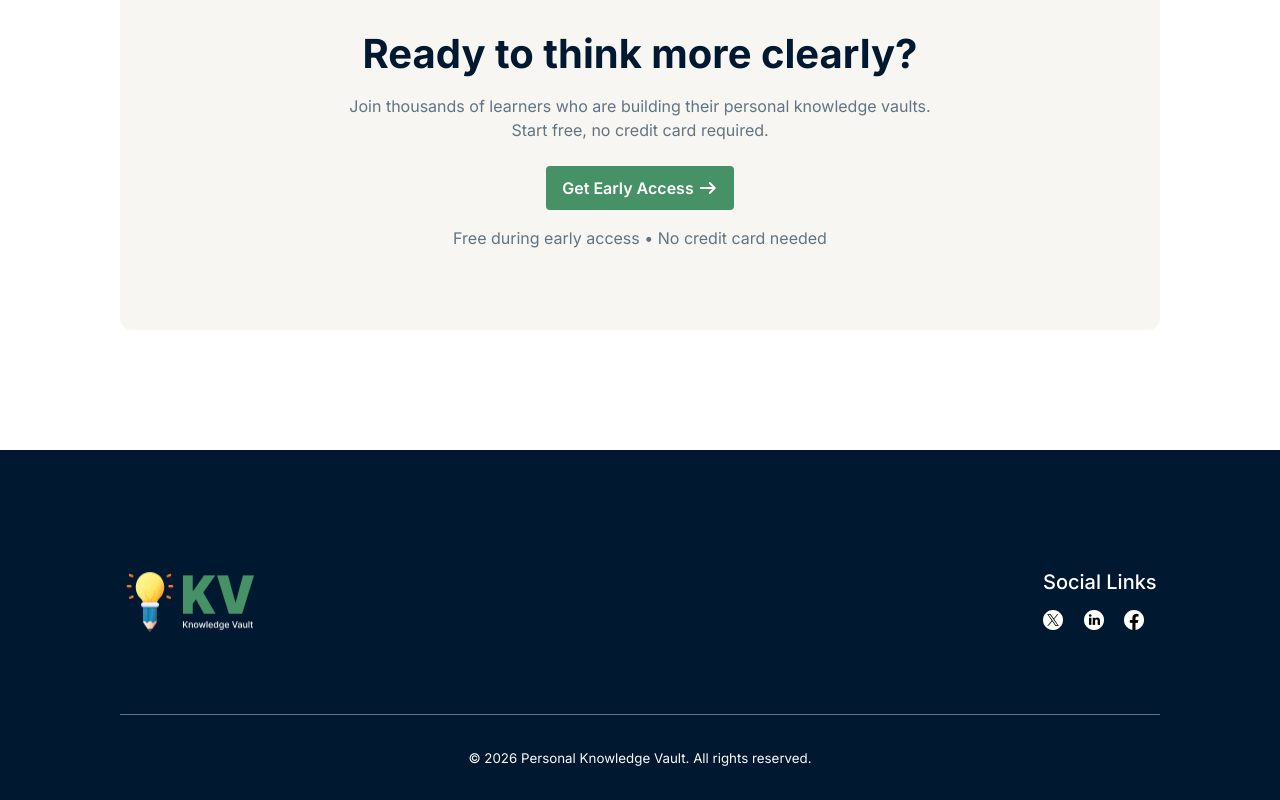
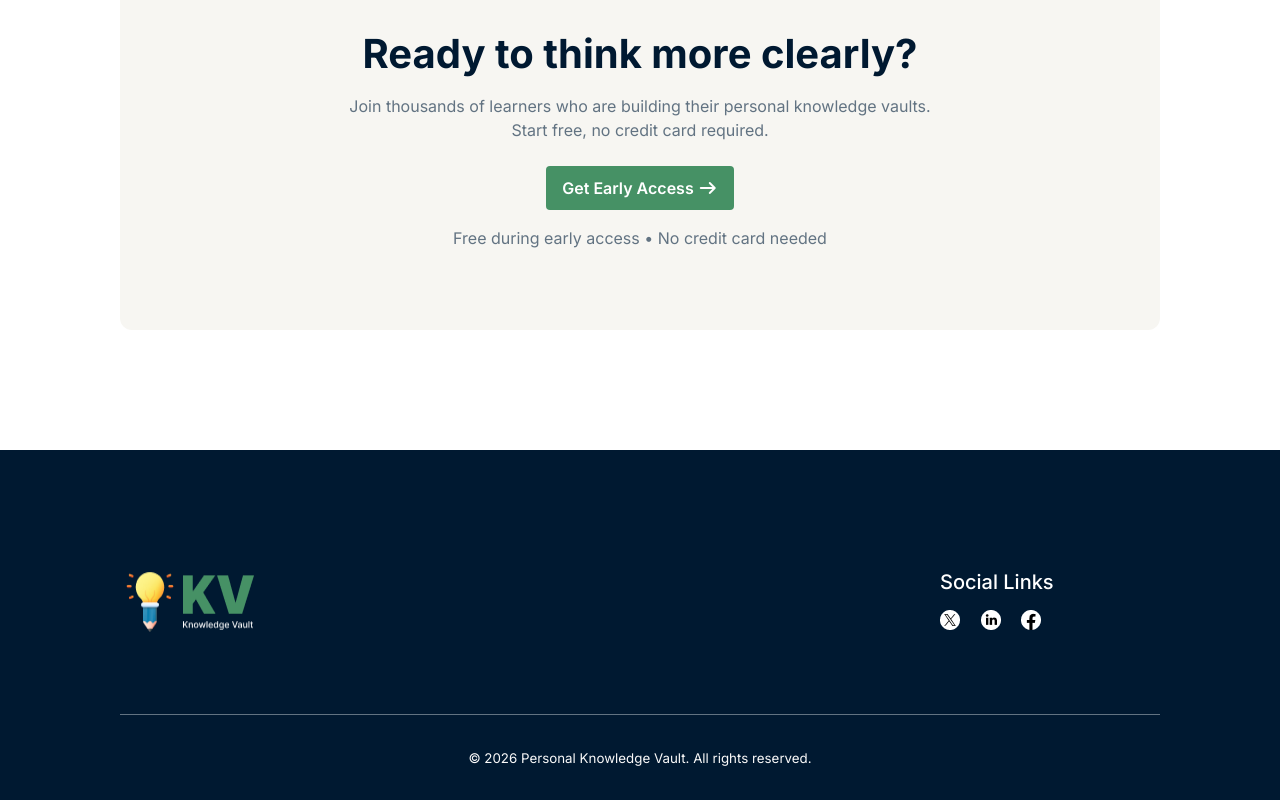
Before and after one commit to Nihon-aan/Assignment-1, a plain HTML site: page index.html in a window 1280 px wide. Shown: the part 2201-3001 px from the top of the page. Drawn offline with Linux system fonts and the light colour scheme.

Commit message:
fotter social link div modified,  used width instead of max-width as max-width dosent work

```diff
--- a/styles.css
+++ b/styles.css
@@ -341,7 +341,8 @@ footer div a{
 }
 
 .footer-social-container{
-    max-width: 220px;
+    width: 220px;
+    text-align: left;
 }
 
 .footer-container{
```
